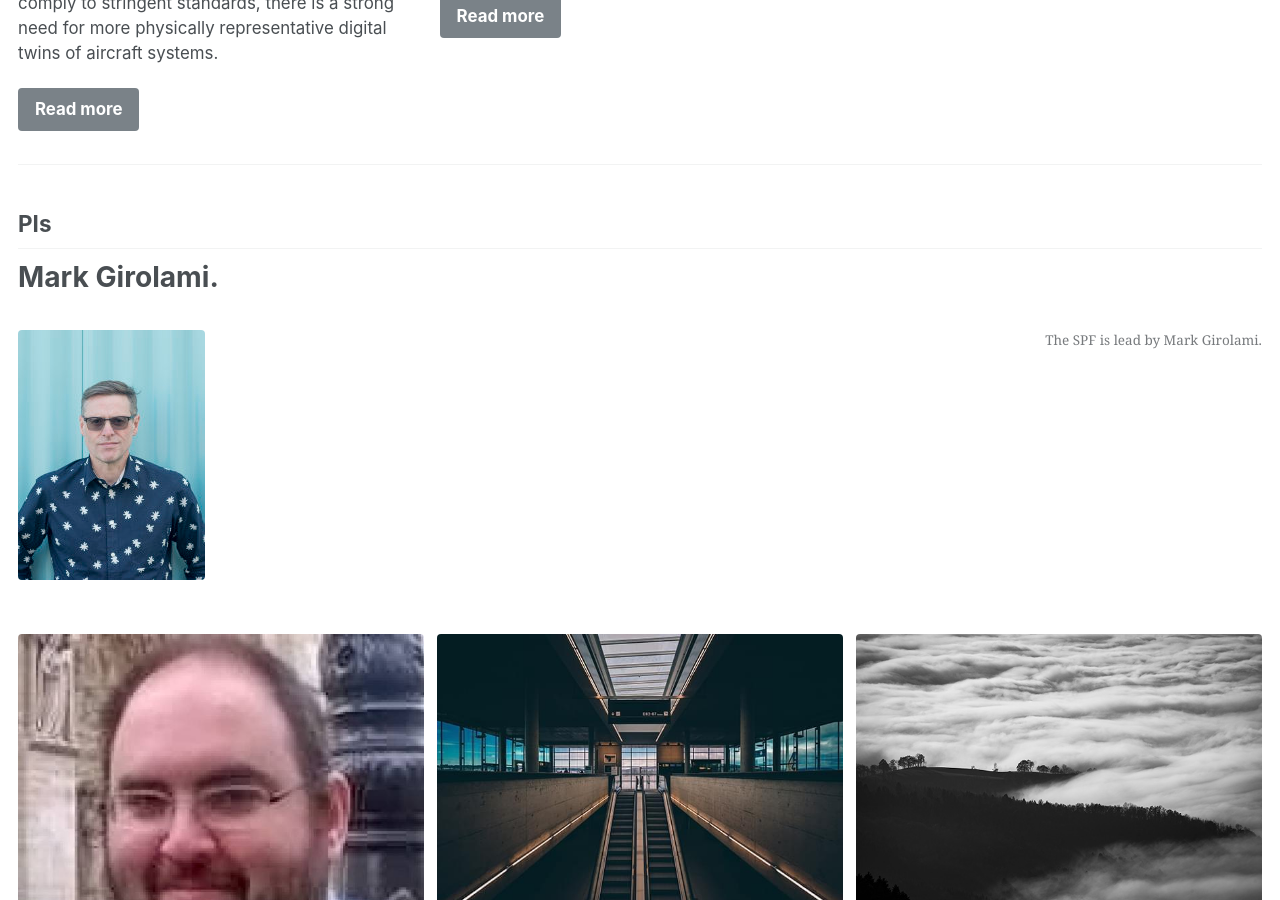
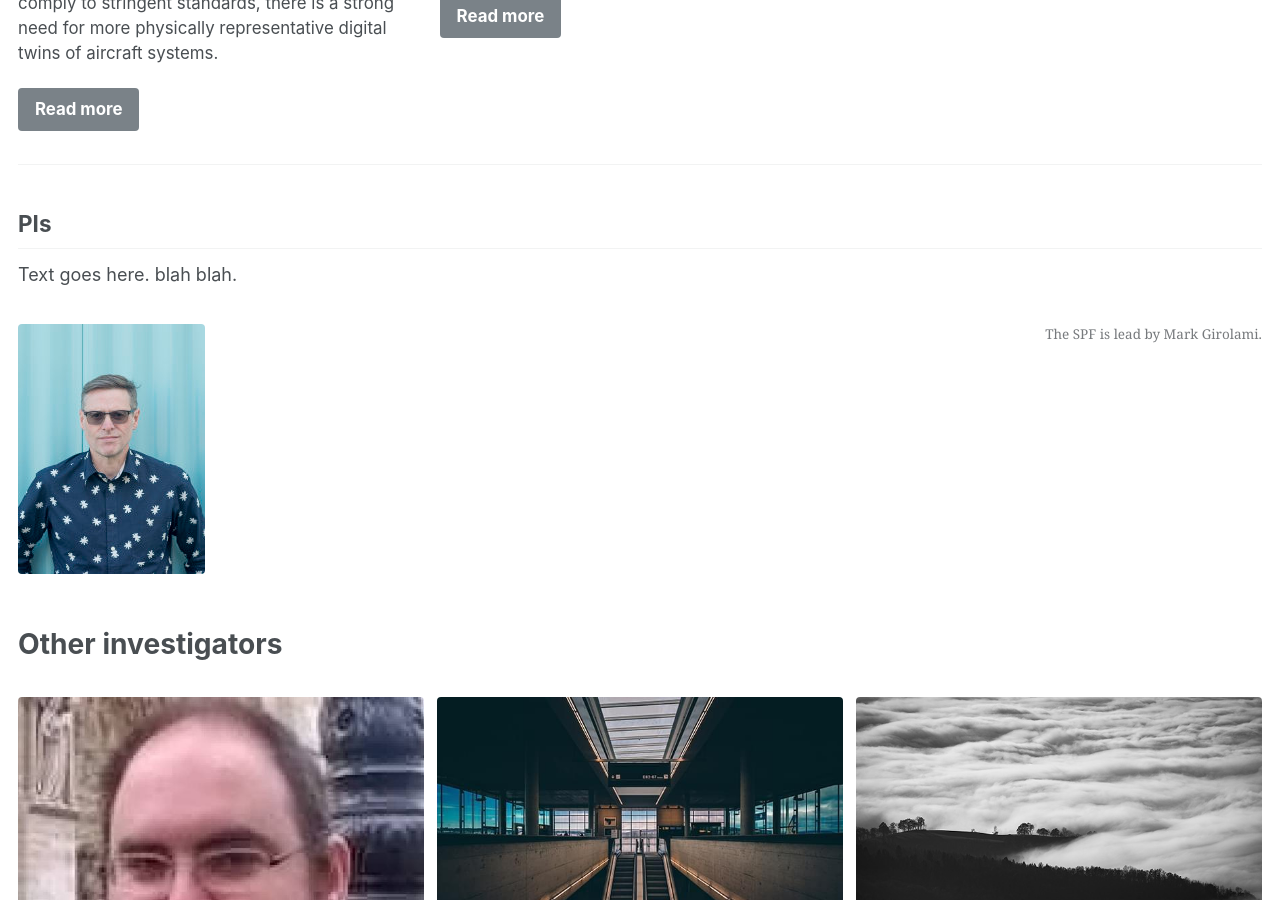
Before and after one commit to profgirolami/profgirolami.github.io, a Jekyll site: the page built from index.md, in a window 1280 px wide and 900 px high, scrolled down 2170 px. Built offline with Jekyll 4.4.1, drawn with Linux system fonts in a browser that asks for light colours.

Commit message:
Update index.md

```diff
--- a/index.md
+++ b/index.md
@@ -67,7 +67,7 @@ Text goes here.
 
 {% include feature_row %}
 ## PIs
-# Mark Girolami.
+Text goes here. blah blah.
 <center>
   <figure class="one">
     <a href="/images/mark.jpg"><img src="/images/mark.jpg"></a>
@@ -75,6 +75,7 @@ Text goes here.
   </figure>
 </center>
 
+# Other investigators
 {% include gallery caption="This is a sample gallery with **Markdown support**." %}
 
 {% include paginator.html %}
```
